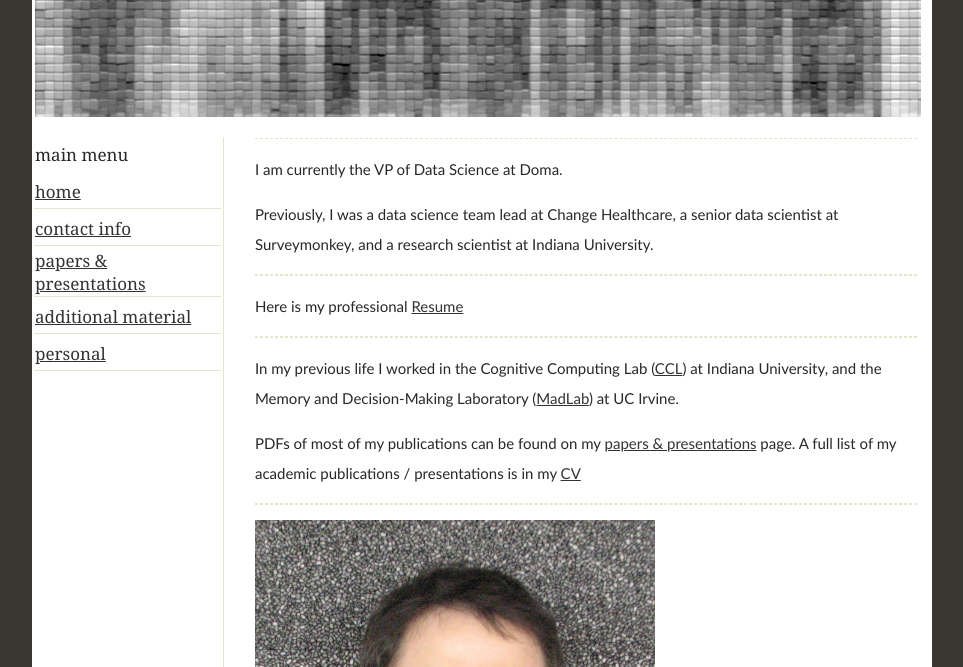
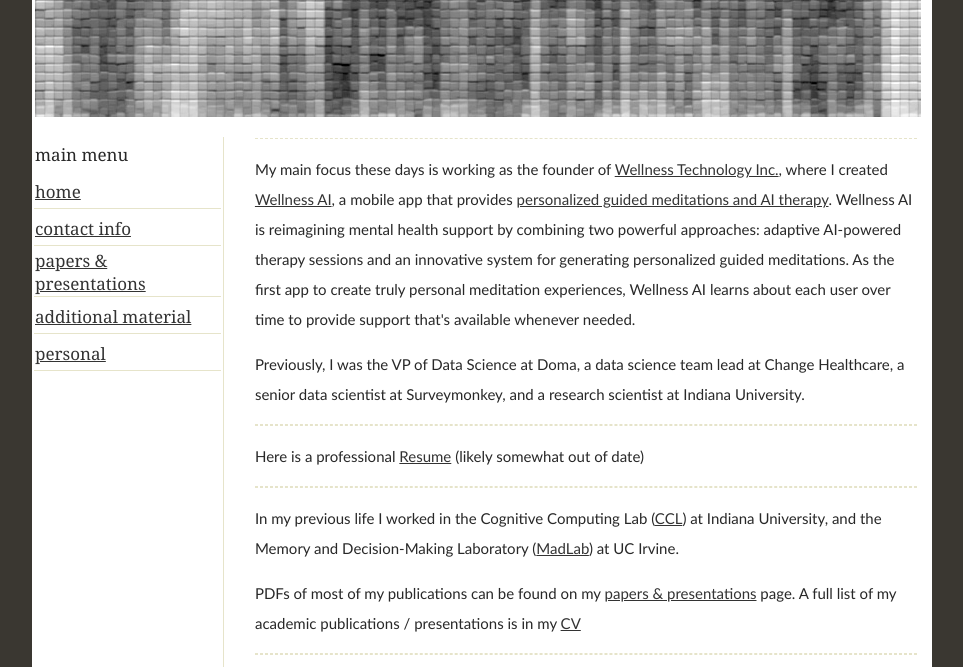
Before and after one commit to timothyrubin/timothyrubin.github.io, a plain HTML site: page index.html in a window 1280 px wide. Shown: the part 74-741 px from the top of the page, without its empty margins (158-1121 px from the left). Drawn offline with Linux system fonts and the light colour scheme.

Commit message:
update home

```diff
--- a/index.html
+++ b/index.html
@@ -6,6 +6,9 @@
 <meta http-equiv="Content-Type" content="text/html; charset=windows-1252" />
 <title>Timothy Rubin</title>
 <meta name="ProgId" content="FrontPage.Editor.Document" />
+<meta name="description" content="Timothy Rubin: Former VP of Data Science at Doma, now founder of Wellness AI - a mobile app for creating personalized guided meditations and AI therapy for accessible mental health support."/>
+<meta name="viewport" content="width=device-width, initial-scale=1.0" />
+<meta name="robots" content="index, follow" />
 <link rel="stylesheet" type="text/css" href="main.css" />
 </head>
 
@@ -27,14 +30,14 @@
 			<td width="710"  rowspan="7" class="divider">
 			<div class="content">
 
-                               <p>I am currently the VP of Data Science at Doma.</p>
+                               <p>My main focus these days is working as the founder of <a href="https://www.wellnesstechnologyinc.com/">Wellness Technology Inc.</a>, where I created <a href="https://www.wellness-ai.app/">Wellness AI</a>, a mobile app that provides <a href="https://www.wellness-ai.app/">personalized guided meditations and AI therapy</a>. Wellness AI is reimagining mental health support by combining two powerful approaches: adaptive AI-powered therapy sessions and an innovative system for generating personalized guided meditations. As the first app to create truly personal meditation experiences, Wellness AI learns about each user over time to provide support that's available whenever needed.</p>
 
-                               <p>Previously, I was a data science team lead at Change Healthcare, a senior data scientist at Surveymonkey, and a research scientist at Indiana University.
+                               <p>Previously, I was the VP of Data Science at Doma, a data science team lead at Change Healthcare, a senior data scientist at Surveymonkey, and a research scientist at Indiana University.
 
 				</div>
 
             <div class="content">
-					<p>	Here is my professional <a href="Files/Resume_TimRubin_2023.pdf" title="Resume">Resume</a>
+					<p>	Here is a professional <a href="Files/Resume_TimRubin_2024.pdf" title="Resume">Resume</a> (likely somewhat out of date) </p>
 
            	</div>
 			<div class="content">
@@ -47,7 +50,7 @@
 
 			</div>
 			<div class="content">
-					<p>	<img src="profile_img_2.jpg" width="400" height="400" alt="" /> </p>
+					<p>	<img src="profile_img_2.jpg" width="400" height="400" alt="Timothy Rubin, founder of Wellness AI" /> </p>
                 	</div>
 
 
```
Also changed, not shown: 5 other files.
